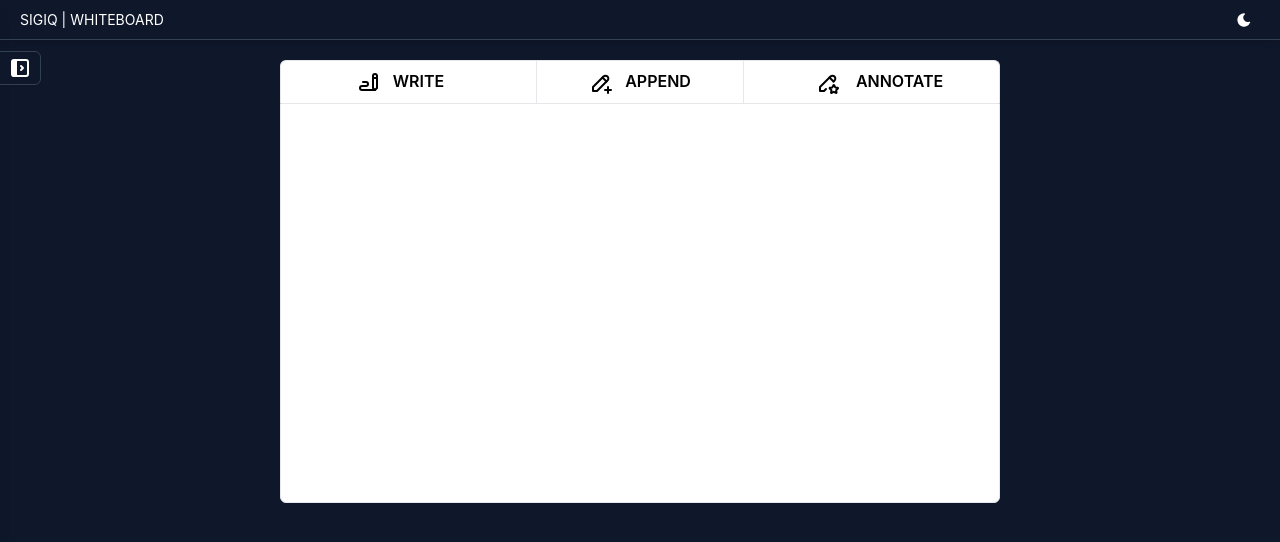
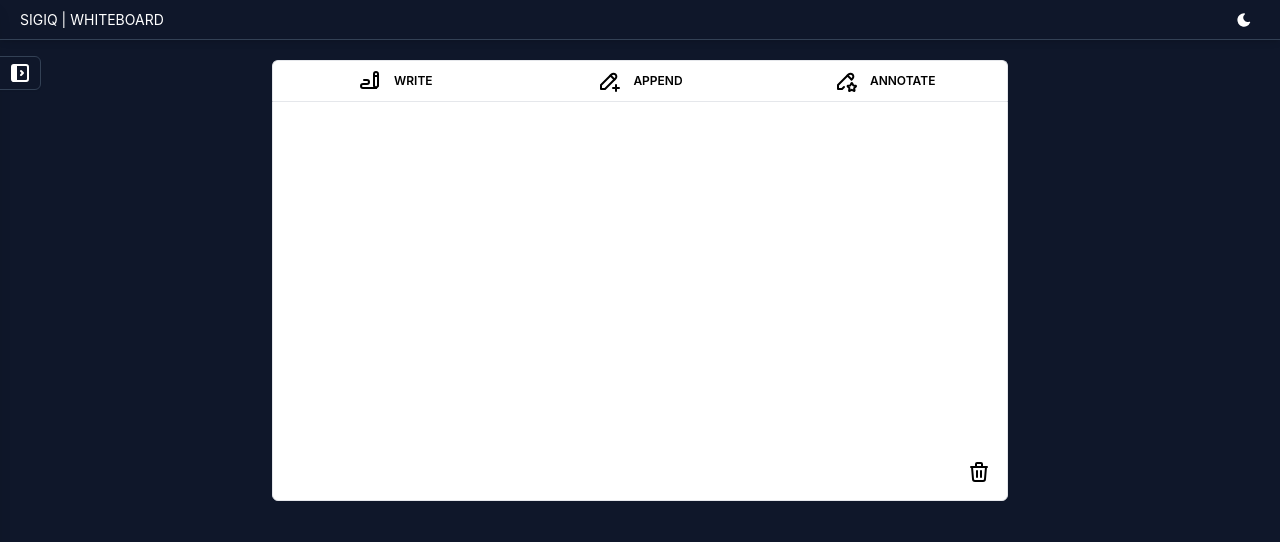
Before and after one commit to NishantSinghChandel/white-board, a React (Create React App) app: page / in a window 1280 px wide. Shown: the top 542 px of the page. Built offline with nearby package versions, Linux system fonts and the light colour scheme; the HTML template or start-up script is replaced by a standard one.

Commit message:
add clear button in white board

```diff
--- a/src/App.js
+++ b/src/App.js
@@ -1,10 +1,11 @@
-import React, { useEffect, useState } from "react";
+import React, { useState, useCallback } from "react";
 import WhiteBoard from "./components/WhiteBoard";
 import ActionButtons from "./components/ActionButtons";
 import { mockAIResponse } from "./services/mockApi";
 import Sidebar from "./components/Sidebar";
 import { useSelector } from "react-redux";
 import Navbar from "./components/Navbar";
+
 const App = () => {
   const [action, setAction] = useState(null);
   const [boardData, setBoardData] = useState({
@@ -15,39 +16,21 @@ const App = () => {
   });
   const theme = useSelector((state) => state.common.theme);
 
-  const triggerWrite = () => {
-    const response = mockAIResponse("WRITE");
+  const handleTriggerAction = useCallback((mode, additionalParams = {}) => {
+    const response = mockAIResponse(mode, additionalParams);
     setAction(response);
-  };
+  }, []);
 
-  const triggerAppend = () => {
-    const response = mockAIResponse("APPEND");
-    setAction(response);
-  };
+  const handleBoardDataChange = useCallback((key, value) => {
+    setBoardData((prev) => ({ ...prev, [key]: value }));
+  }, []);
 
-  const triggerAnnotate = () => {
-    const response = mockAIResponse("ANNOTATE", {
-      regex: "Lorem Ipsum",
-      index: 0,
-    });
-    setAction(response);
-  };
-
-  const triggerCustomAnnotation = (text) => {
-    const response = mockAIResponse("CUSTOM_ANNOTATE", {
-      regex: text,
-      index: 0,
-    });
-    setAction(response);
-  };
-
-  const handleBoardDataChange = (key, value) => {
-    setBoardData({ ...boardData, [key]: value });
-  };
-
-  const handleAnnotationApplyClick = (text) => {
-    triggerCustomAnnotation(text);
-  };
+  const handleAnnotationApplyClick = useCallback(
+    (text) => {
+      handleTriggerAction("CUSTOM_ANNOTATE", { regex: text, index: 0 });
+    },
+    [handleTriggerAction]
+  );
 
   return (
     <main className={theme} style={{ height: "100vh" }}>
@@ -58,11 +41,16 @@ const App = () => {
           onAnnotationApplyClick={handleAnnotationApplyClick}
           boardData={boardData}
         />
-        <div style={{ padding: "40px", maxWidth: "800px", margin: "0 auto" }}>
+        <div className="container mx-auto px-4 py-10 max-w-3xl">
           <ActionButtons
-            onWrite={triggerWrite}
-            onAppend={triggerAppend}
-            onAnnotate={triggerAnnotate}
+            onWrite={() => handleTriggerAction("WRITE")}
+            onAppend={() => handleTriggerAction("APPEND")}
+            onAnnotate={() =>
+              handleTriggerAction("ANNOTATE", {
+                regex: "Lorem Ipsum",
+                index: 0,
+              })
+            }
           />
           <WhiteBoard action={action} boardData={boardData} />
         </div>
--- a/src/components/ActionButtons.js
+++ b/src/components/ActionButtons.js
@@ -1,34 +1,44 @@
+import React from "react";
 import {
   IconPencilPlus,
   IconPencilStar,
   IconWriting,
 } from "@tabler/icons-react";
-import React from "react";
 
-const ActionButtons = ({ onWrite, onAppend, onAnnotate, onAnnotate2 }) => {
+const ICONS = {
+  write: IconWriting,
+  append: IconPencilPlus,
+  annotate: IconPencilStar,
+};
+
+const ActionButton = ({ onClick, icon: Icon, label }) => (
+  <button
+    onClick={onClick}
+    className="border-0 pointer w-full text-xs md:text-md font-semibold p-2 duration-300 hover:tracking-wider flex items-center justify-center"
+    aria-label={label}
+  >
+    <Icon className="inline-block mr-1 text-xs md:text-sm md:mr-3" />
+    {label.toUpperCase()}
+  </button>
+);
+
+const ActionButtons = ({ onWrite, onAppend, onAnnotate }) => {
+  const actions = [
+    { onClick: onWrite, icon: ICONS.write, label: "Write" },
+    { onClick: onAppend, icon: ICONS.append, label: "Append" },
+    { onClick: onAnnotate, icon: ICONS.annotate, label: "Annotate" },
+  ];
+
   return (
     <div className="border-gray-200 flex text-black justify-between items-center border border-b-0 mt-5 bg-white rounded-t-md">
-      <button
-        onClick={onWrite}
-        className="mx-4 border-0  pointer w-full text-md font-semibold  p-2 px-4 duration-300 hover:tracking-wider"
-      >
-        <IconWriting className="inline-block mr-3" />
-        WRITE
-      </button>
-      <button
-        onClick={onAppend}
-        className="mx-4 border-0 pointer w-full text-md border-l font-semibold border-gray-200 border-r  p-2 px-4 duration-300 hover:tracking-wider"
-      >
-        <IconPencilPlus className="inline-block mr-3" />
-        APPEND
-      </button>
-      <button
-        onClick={onAnnotate}
-        className="mx-4 border-0 pointer w-full text-md  p-2 px-4 font-semibold duration-300 hover:tracking-wider"
-      >
-        <IconPencilStar className="inline-block mr-3" /> ANNOTATE
-      </button>
-      {/* <button onClick={onAnnotate2}>ANNOTATE2</button> */}
+      {actions.map((action, index) => (
+        <ActionButton
+          key={index}
+          onClick={action.onClick}
+          icon={action.icon}
+          label={action.label}
+        />
+      ))}
     </div>
   );
 };
--- /dev/null
+++ b/src/components/ColorButton.js
@@ -0,0 +1,23 @@
+import { IconCheck } from "@tabler/icons-react";
+
+const buttonBaseClass = "border-0 p-2 rounded duration-300 hover:shadow-md";
+const selectedClass = "text-green-500 font-bold ";
+const unselectedClass = "text-transparent";
+
+function ColorButton({ color, onBoardDataChange, selectedColor }) {
+  return (
+    <button
+      style={{ backgroundColor: color }}
+      className={buttonBaseClass}
+      onClick={() => onBoardDataChange("textColor", color)}
+    >
+      {selectedColor == color ? (
+        <IconCheck size={16} className={selectedClass} />
+      ) : (
+        <IconCheck size={16} className={unselectedClass} />
+      )}
+    </button>
+  );
+}
+
+export default ColorButton;
--- a/src/components/WhiteBoard.js
+++ b/src/components/WhiteBoard.js
@@ -1,4 +1,5 @@
-import React, { useState, useRef, useEffect } from "react";
+import { IconTrash } from "@tabler/icons-react";
+import React, { useState, useRef, useEffect, useMemo } from "react";
 import { RoughNotation } from "react-rough-notation";
 
 const WhiteBoard = ({ action, boardData }) => {
@@ -7,6 +8,26 @@ const WhiteBoard = ({ action, boardData }) => {
   const { annotationColor, textColor, annotationType } = boardData;
 
   const whiteboardRef = useRef(null);
+
+  useEffect(() => {
+    if (action) {
+      const { mode, text, regex, index } = action;
+      switch (mode) {
+        case "WRITE":
+          handleWrite(text);
+          break;
+        case "APPEND":
+          handleAppend(text);
+          break;
+        case "ANNOTATE":
+          handleAnnotate(regex, index);
+          break;
+        case "CUSTOM_ANNOTATE":
+          handleAnnotate(regex, index);
+          break;
+      }
+    }
+  }, [action]);
 
   const handleWrite = (text, i = 0) => {
     let index = i;
@@ -27,54 +48,51 @@ const WhiteBoard = ({ action, boardData }) => {
 
   const handleAnnotate = (regex, index) => {
     const matches = [...content.matchAll(new RegExp(regex, "g"))];
-    console.log(matches);
     if (matches.length > index) {
       const match = matches[index];
       console.log(match, match.index);
       const start = match.index;
       const end = start + match[0].length;
-      console.log(start, end);
       setAnnotations((prev) => [...prev, { start, end }]);
     }
   };
 
-  const handleCustomAnnotate = (regex, index) => {
-    const matches = [...content.matchAll(new RegExp(regex, "g"))];
-    console.log(matches);
-    if (matches.length > index) {
-      const match = matches[index];
-      console.log(match, match.index);
-      const start = match.index;
-      const end = start + match[0].length;
-      console.log(start, end);
-      setAnnotations((prev) => [...prev, { start, end }]);
-    }
+  const handleClear = () => {
+    setAnnotations([]);
+    setContent("");
   };
 
-  useEffect(() => {
-    if (action) {
-      const { mode, text, regex, index } = action;
-      switch (mode) {
-        case "WRITE":
-          handleWrite(text);
-          break;
-        case "APPEND":
-          handleAppend(text);
-          break;
-        case "ANNOTATE":
-          handleAnnotate(regex, index);
-          break;
-        case "CUSTOM_ANNOTATE":
-          handleCustomAnnotate(regex, index);
-          break;
-      }
-    }
-  }, [action]);
+  // Optimize annotation lookups
+  const annotatedMap = useMemo(() => {
+    const map = new Set();
+    annotations.forEach(({ start, end }) => {
+      for (let i = start; i < end; i++) map.add(i);
+    });
+    return map;
+  }, [annotations]);
+
+  // Render content with annotations
+  const renderContent = useMemo(() => {
+    return content.split("").map((char, i) => {
+      const isAnnotated = annotatedMap.has(i);
+      return (
+        <span key={i}>
+          {isAnnotated ? (
+            <RoughNotation type={annotationType} color={annotationColor} show>
+              {char}
+            </RoughNotation>
+          ) : (
+            char
+          )}
+        </span>
+      );
+    });
+  }, [content, annotatedMap, annotationType, annotationColor]);
 
   return (
     <div
       ref={whiteboardRef}
-      className={`p-4 relative rounded-b-md border-gray-200 border  text-md bg-white min-h-[400px] `}
+      className={`p-4 relative rounded-b-md border-gray-200 border text-md bg-white min-h-[400px] `}
       style={{
         fontFamily: "'Roboto', sans-serif",
         lineHeight: "1.6",
@@ -82,22 +100,11 @@ const WhiteBoard = ({ action, boardData }) => {
         color: textColor,
       }}
     >
-      {content.split("").map((char, i) => {
-        const isAnnotated = annotations.some(
-          (ann) => i >= ann.start && i < ann.end
-        );
-        return (
-          <span key={i}>
-            {isAnnotated ? (
-              <RoughNotation type={annotationType} color={annotationColor} show>
-                {char}
-              </RoughNotation>
-            ) : (
-              char
-            )}
-          </span>
-        );
-      })}
+      {renderContent}
+      <IconTrash
+        onClick={handleClear}
+        className="duration-300 hover:text-rose-700 absolute  bottom-4 right-4 cursor-pointer"
+      />
     </div>
   );
 };
--- a/src/services/mockApi.js
+++ b/src/services/mockApi.js
@@ -1,32 +1,25 @@
-export const mockAIResponse = (mode, payload) => {
+export const mockAIResponse = (mode, payload = {}) => {
+  const { text = "", regex = "", index = 0 } = payload;
+
   switch (mode) {
     case "WRITE":
       return {
         mode,
         text:
-          payload?.text ||
+          text ||
           "Lorem Ipsum is simply dummy text of the printing and typesetting industry.",
       };
     case "APPEND":
       return {
         mode,
         text:
-          payload?.text ||
-          "Lorem Ipsum has been the industry's standard dummy text ever since the 1500s, when an unknown printer took a galley of type and scrambled it to make a type specimen book.",
+          text ||
+          " Lorem Ipsum has been the industry's standard dummy text ever since the 1500s, when an unknown printer took a galley of type and scrambled it to make a type specimen book.",
       };
     case "ANNOTATE":
-      return {
-        mode,
-        regex: payload.regex || "",
-        index: payload.index || 0,
-      };
     case "CUSTOM_ANNOTATE":
-      return {
-        mode,
-        regex: payload.regex || "",
-        index: payload.index || 0,
-      };
+      return { mode, regex, index };
     default:
-      throw new Error("Invalid mode");
+      throw new Error(`Invalid mode: ${mode}`);
   }
 };
```
Also changed, not shown: src/components/Sidebar.js (+23 -32 lines).
